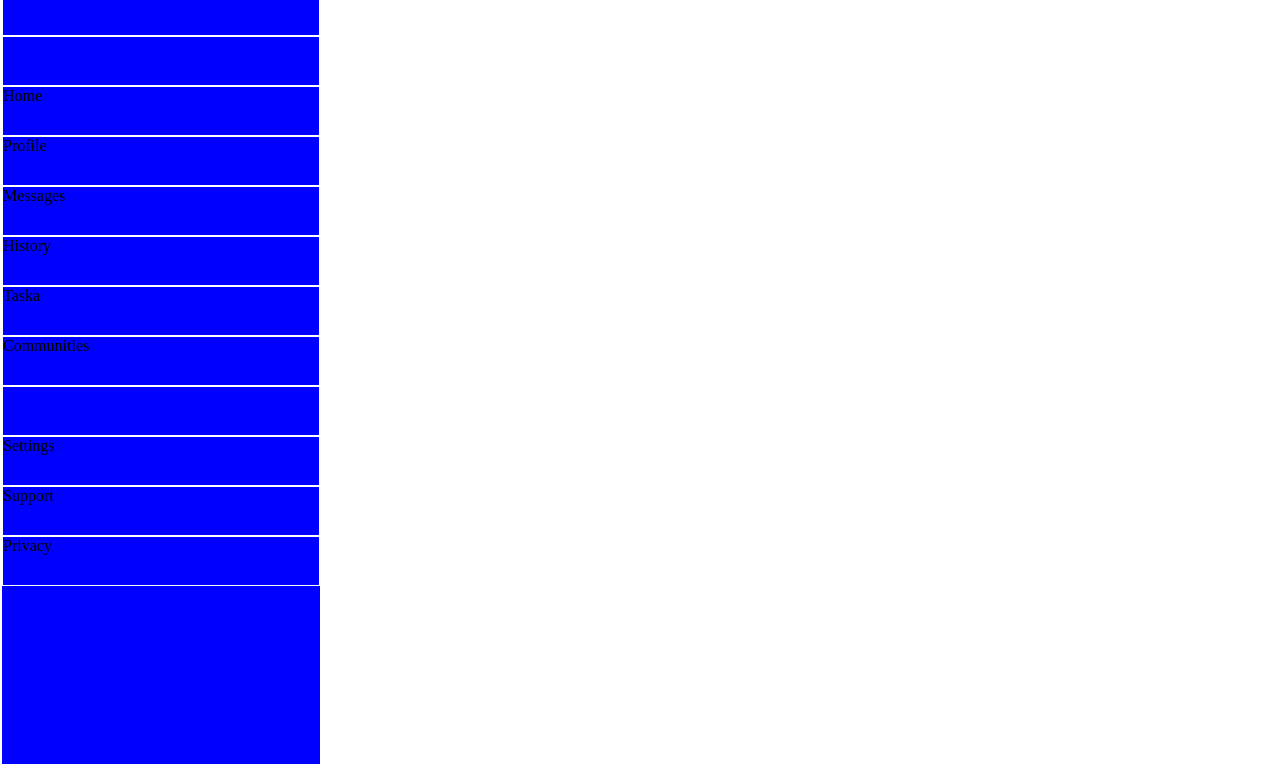
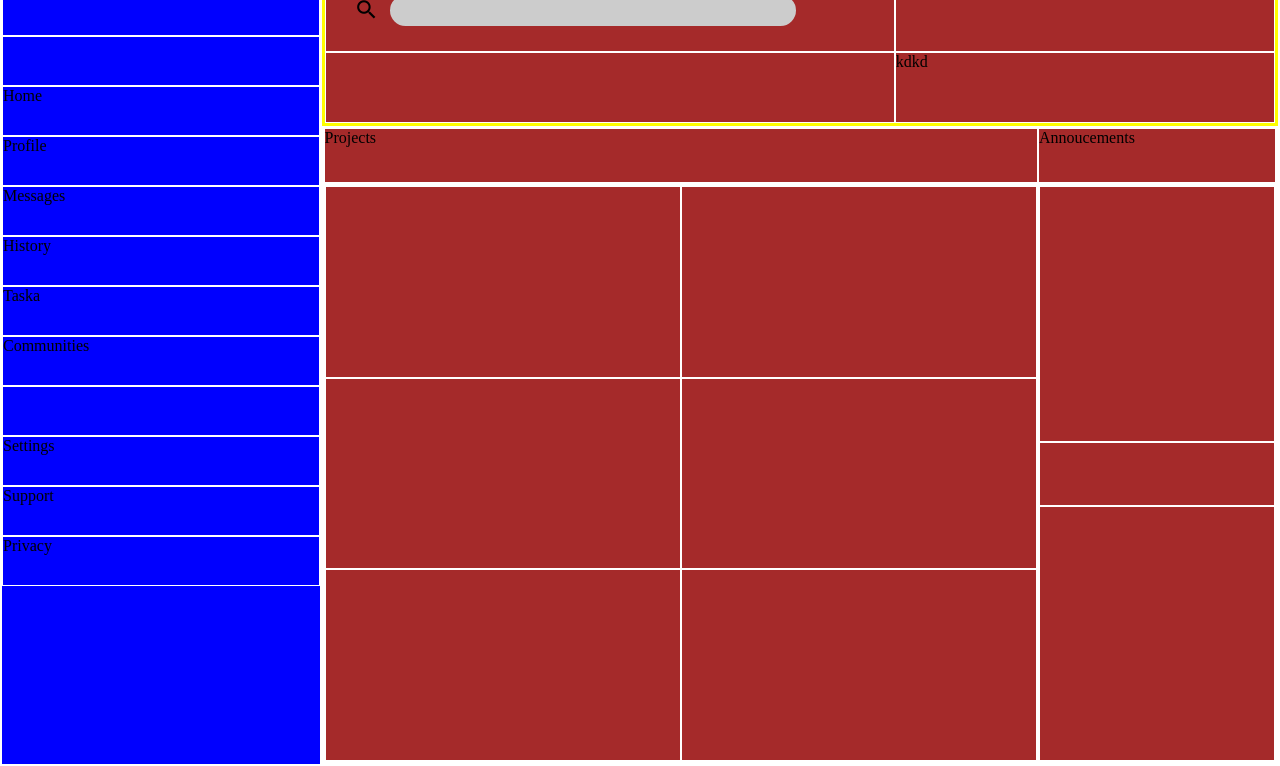
Before and after one commit to marvinuofa/DashboardGridLayout, a plain HTML site: page index.html in a window 1280 px wide. Shown: the part 36-802 px from the top of the page. Drawn offline with Linux system fonts and the light colour scheme.

Commit message:
grids for contennt and sidebar

```diff
--- a/index.html
+++ b/index.html
@@ -4,7 +4,8 @@
     <meta charset="UTF-8">
     <meta http-equiv="X-UA-Compatible" content="IE=edge">
     <meta name="viewport" content="width=device-width, initial-scale=1.0">
-    <link rel="stylesheet" href="style.css" >
+    <link rel="stylesheet" href="style.css">
+    <link rel="stylesheet" href="https://cdn.jsdelivr.net/npm/@mdi/font@7.4.47/css/materialdesignicons.min.css">
     <title>Dashboard</title>
 </head>
 <body>
@@ -24,7 +25,36 @@
             <div class="sidebar-privacy"><h2>Privacy</h2></div>
         </div>
         <div class = "content">
-
+            <div class = "header">
+                <div class = "search">
+                    <i class="mdi mdi-magnify"></i>
+                    <input type = "text" class = "search-bar" name = "search">
+                </div>
+                <div> </div>
+                <div> </div>
+                <div calss = "nav">kdkd</div>
+            </div>
+            <div class = "container-content" >
+                <div class = "content-header">
+                    <div>Projects</div>
+                    <div>Annoucements</div>
+                </div>
+                <div class = "content-body" >
+                    <div class = "projects">
+                        <div></div>
+                        <div></div>
+                        <div></div>
+                        <div></div>
+                        <div></div>
+                        <div></div>
+                    </div>
+                    <div class = "content-aside">
+                        <div></div>
+                        <div></div>
+                        <div></div>
+                    </div>
+                </div>
+            </div>
         </div>
     </div>
 
--- a/style.css
+++ b/style.css
@@ -22,11 +22,70 @@ time, mark, audio, video {
     grid-template-columns: 1fr 3fr;
     grid-template-rows: 100vh;
 }
+
+.sidebar{
+    display:grid;
+    background-color: blue;
+    grid-template-rows: minmax(30px,70px) repeat(11, minmax(20px,50px));
+}
+.content{
+    display:grid;
+    background-color: brown;
+    grid-template-rows: 2fr 8fr;
+}
+.header{
+    display:grid;
+    grid-template-columns: 3fr 2fr;
+    border:3px solid yellow;
+}
+.search{
+    display:flex;
+    align-items: center ;
+    justify-content: left;
+}
+.search input{
+    width:70%;
+    border: 2px solid #ccc;  /* Border color */
+    border-radius: 25px;      /* Makes it rounded */
+    outline: none;            /* Removes default focus outline */
+    background-color: #ccc;
+    min-height: 25px;
+    font-size: 15px;
+    transition: border 0.3s;
+}
+.search input:focus {
+    border-color: #007BFF;   /* Border color when focused */
+}
+.search i{
+    border: none;
+    cursor: pointer;
+    font-size: 25px;
+
+}
+
+.search i{
+    padding:0px 2% 0px 5%;
+}
+.container-content{
+    display: grid;
+    grid-template-rows: 1fr 10fr;
+}
+.content-body{
+    display:grid;
+    grid-template-columns: 3fr 1fr;
+}
+.projects{
+    display: grid;
+    grid-template-columns: 1fr 1fr
+}
+.content-aside{
+    display: grid;
+    grid-template-rows: 4fr 1fr 4fr;
+}
+.content-header{
+    display: grid ;
+    grid-template-columns: 3fr 1fr;
+}
 div{
     border:1px solid white
 }
-.sidebar{
-    display:grid;
-    background-color: blue;
-    grid-template-rows: minmax(60px,70px) repeat(11, minmax(20px,50px));
-}
```
Also changed, not shown: 1 other file.
